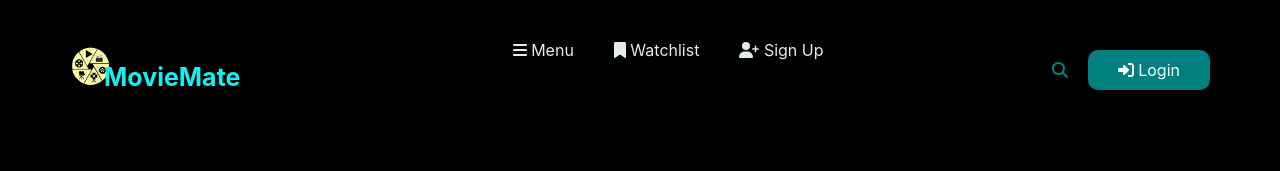
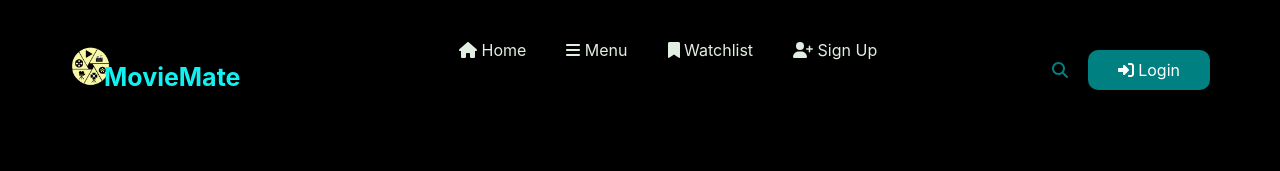
Before and after one commit to MohammadHamzaMushtaqhashmi/Final-Year-Project, a React (Create React App) app in the folder client/: page / in a window 1280 px wide. Shown: the top 171 px of the page. Built offline with nearby package versions, Linux system fonts and the light colour scheme; no server answers.

Commit message:
adjust search pge

```diff
--- a/client/src/CSS/searchpage.css
+++ b/client/src/CSS/searchpage.css
@@ -17,9 +17,10 @@
     max-width: 100%;
   }
   .search-input {
-    width: 80%;
+    width: 50%;
+    margin-left: 250px;
+    margin-top: 50px;
     padding: 12px 20px;
-    margin: 8px 0;
     box-sizing: border-box;
     border: 2px solid #ccc;
     border-radius: 4px;
--- a/client/src/Components/Header.js
+++ b/client/src/Components/Header.js
@@ -1,3 +1,82 @@
+// In Header.js
+import React, { useState } from 'react';
+import '../CSS/header.css';
+import { FontAwesomeIcon } from '@fortawesome/react-fontawesome';
+import {
+  faBars,
+  faBookmark,
+  faSearch,
+  faUserPlus,
+  faSignInAlt,
+  faHome
+} from '@fortawesome/free-solid-svg-icons';
+import { Link, useNavigate } from 'react-router-dom';
+
+function Header() {
+  const [showSearchInput, setShowSearchInput] = useState(false);
+  const navigate = useNavigate();
+
+  const handleSearchIconClick = () => {
+    setShowSearchInput(!showSearchInput);
+    navigate('/SearchResults');
+  };
+
+  return (
+    <>
+      <header>
+        <div className="logo">
+          <img src="../images/MovieMate-icon.png" alt="logo" />
+          <h3>MovieMate</h3>
+        </div>
+        <div className="nav" id="small_menu">
+          <ul>
+            <li>
+              <Link to="/">
+              <FontAwesomeIcon icon={faHome} /> Home
+              </Link>
+            </li>
+            <li>
+              <a href="menu">
+                {' '}
+                <FontAwesomeIcon icon={faBars} /> Menu
+              </a>
+            </li>
+            <li>
+              <Link to="/WatchList">
+                {' '}
+                <FontAwesomeIcon icon={faBookmark} /> Watchlist
+              </Link>
+            </li>
+            <li>
+              <a href="#youtube">
+                {' '}
+                <FontAwesomeIcon icon={faUserPlus} /> Sign Up
+              </a>
+            </li>
+          </ul>
+        </div>
+        <div className="user">
+          <FontAwesomeIcon
+            icon={faSearch}
+            onClick={handleSearchIconClick}
+          />
+          {showSearchInput && (
+            <>
+              {/* Add your search input here */}
+            </>
+          )}
+          <a href="login">
+            <FontAwesomeIcon icon={faSignInAlt} /> Login
+          </a>
+        </div>
+      </header>
+    </>
+  );
+}
+
+export default Header;
+
+/*
 // In Header.js
 import React, { useState } from 'react';
 import '../CSS/header.css';
@@ -56,7 +135,7 @@ function Header() {
           />
           {showSearchInput && (
             <>
-              {/* Add your search input here */}
+
             </>
           )}
           <a href="login">
@@ -68,105 +147,4 @@ function Header() {
   );
 }
 
-export default Header;
-
-/*import React, { useState } from 'react';
-import '../CSS/header.css';
-import { FontAwesomeIcon } from '@fortawesome/react-fontawesome';
-import {
-  faBars,
-  faBookmark,
-  faSearch,
-  faUserPlus,
-  faSignInAlt,
-} from '@fortawesome/free-solid-svg-icons';
-import { Link, useNavigate } from 'react-router-dom';
-import SearchResults from './SearchResults';
-
-function Header() {
-  const [showSearchInput, setShowSearchInput] = useState(false);
-  const [searchQuery, setSearchQuery] = useState('');
-  const [searchResults, setSearchResults] = useState([]);
-  const navigate = useNavigate();
-
-  const handleSearchInputChange = (event) => {
-    setSearchQuery(event.target.value);
-  };
-
-  const handleSearchInputKeyPress = (event) => {
-    if (event.key === 'Enter') {
-      fetchSearchResults();
-    }
-  };
-
-  const fetchSearchResults = async () => {
-    const apiKey = '499d99db6ce23991d21afde0deede0f1';
-    const response = await fetch(
-      `https://api.themoviedb.org/3/search/movie?api_key=${apiKey}&query=${searchQuery}`
-    );
-    const data = await response.json();
-    setSearchResults(data.results);
-    navigate('/SearchResults');
-  };
-  const handleNavigation = () => {
-    setSearchResults([]);
-  };
-
-  return (
-    <>
-      <header>
-        <div className="logo">
-          <img src="../images/MovieMate-icon.png" alt="logo" />
-          <h3>MovieMate</h3>
-        </div>
-        <div className="nav" id="small_menu">
-          <ul>
-            <li>
-              <a href="menu">
-                {' '}
-                <FontAwesomeIcon icon={faBars} /> Menu
-              </a>
-            </li>
-            <li>
-              <Link to="/WatchList" onClick={handleNavigation}>
-                {' '}
-                <FontAwesomeIcon icon={faBookmark} /> Watchlist
-              </Link>
-            </li>
-            <li>
-              <a href="#youtube">
-                {' '}
-                <FontAwesomeIcon icon={faUserPlus} /> Sign Up
-              </a>
-            </li>
-          </ul>
-        </div>
-        <div className="user">
-          <FontAwesomeIcon
-            icon={faSearch}
-            onClick={() => setShowSearchInput(!showSearchInput)}
-          />
-          {showSearchInput && (
-            <>
-              <input
-                type="text"
-                onChange={handleSearchInputChange}
-                onKeyPress={handleSearchInputKeyPress}
-                value={searchQuery}
-              />
-              <button onClick={fetchSearchResults}>Search</button>
-            </>
-          )}
-          <a href="login">
-            <FontAwesomeIcon icon={faSignInAlt} /> Login
-          </a>
-        </div>
-      </header>
-      {searchResults.length > 0 && (
-        <SearchResults searchResults={searchResults} />
-      )}
-    </>
-  );
-}
-
 export default Header;*/
--- a/client/src/pages/Home.js
+++ b/client/src/pages/Home.js
@@ -4,9 +4,7 @@ import HeroSection from '../Components/HeroSection';
 import MoviesList from '../Components/MoviesList';
 import Footer from '../Components/Footer';
 
-require('react-dom');
-window.React2 = require('react');
-console.log(window.React1 === window.React2);
+
 
 
 function Home({addToWatchlist}) {
--- a/client/src/pages/SearchResultsPage.js
+++ b/client/src/pages/SearchResultsPage.js
@@ -1,3 +1,4 @@
+
 // In SearchResultsPage.js
 import React, { useState } from 'react';
 import Header from '../Components/Header';
@@ -38,7 +39,7 @@ function SearchResultsPage({ addToWatchlist }) {
         onKeyPress={handleSearchInputKeyPress}
         value={searchQuery}
       />
-      <button onClick={fetchSearchResults}>Search</button>
+
       {searchResults.length > 0 && (
         <>
           <h2>Search Results</h2>
@@ -51,122 +52,3 @@ function SearchResultsPage({ addToWatchlist }) {
 }
 
 export default SearchResultsPage;
-/*
-// In SearchResultsPage.js
-import React, { useState } from 'react';
-import Header from '../Components/Header';
-import SearchResults from '../Components/SearchResults';
-import Footer from '../Components/Footer';
-
-function SearchResultsPage({ addToWatchlist }) {
-  const [searchQuery, setSearchQuery] = useState('');
-  const [searchResults, setSearchResults] = useState([]);
-
-  const handleSearchInputChange = (event) => {
-    setSearchQuery(event.target.value);
-  };
-
-  const handleSearchInputKeyPress = (event) => {
-    if (event.key === 'Enter') {
-      fetchSearchResults();
-    }
-  };
-
-  const fetchSearchResults = async () => {
-    const apiKey = '499d99db6ce23991d21afde0deede0f1';
-    const response = await fetch(
-      `https://api.themoviedb.org/3/search/movie?api_key=${apiKey}&query=${searchQuery}`
-    );
-    const data = await response.json();
-    setSearchResults(data.results);
-  };
-
-  return (
-    <>
-      <Header />
-      <input
-        className="search-input"
-        type="text"
-        onChange={handleSearchInputChange}
-        onKeyPress={handleSearchInputKeyPress}
-        value={searchQuery}
-      />
-      <button onClick={fetchSearchResults}>Search</button>
-      {searchResults.length > 0 && (
-        <>
-          <h2>Search Results</h2>
-          <SearchResults searchResults={searchResults} addToWatchlist={addToWatchlist} />
-        </>
-      )}
-      <Footer />
-    </>
-  );
-}
-
-export default SearchResultsPage;*/
-/*
-// In SearchResultsPage.js
-import React, { useState } from 'react';
-import Header from '../Components/Header';
-import SearchResults from '../Components/SearchResults';
-import Footer from '../Components/Footer';
-
-function SearchResultsPage({ addToWatchlist }) {
-  const [searchQuery, setSearchQuery] = useState('');
-  const [searchResults, setSearchResults] = useState([]);
-
-  const handleSearchInputChange = (event) => {
-    setSearchQuery(event.target.value);
-  };
-
-  const handleSearchInputKeyPress = (event) => {
-    if (event.key === 'Enter') {
-      fetchSearchResults();
-    }
-  };
-
-  const fetchSearchResults = async () => {
-    const apiKey = '499d99db6ce23991d21afde0deede0f1';
-    const response = await fetch(
-      `https://api.themoviedb.org/3/search/movie?api_key=${apiKey}&query=${searchQuery}`
-    );
-    const data = await response.json();
-    setSearchResults(data.results);
-  };
-
-  return (
-    <>
-      <Header />
-      <input
-        type="text"
-        onChange={handleSearchInputChange}
-        onKeyPress={handleSearchInputKeyPress}
-        value={searchQuery}
-      />
-      <button onClick={fetchSearchResults}>Search</button>
-      <SearchResults searchResults={searchResults} addToWatchlist={addToWatchlist} />
-      <Footer />
-    </>
-  );
-}
-
-export default SearchResultsPage;*/
-
-/*
-// In SearchResultsPage.js
-import React from 'react';
-import Header from '../Components/Header';
-import SearchResults from '../Components/SearchResults';
-import Footer from '../Components/Footer';
-
-function SearchResultsPage({ searchResults, addToWatchlist }) {
-  return (
-    <>
-      <Header />
-      <SearchResults searchResults={searchResults} addToWatchlist={addToWatchlist} />
-      <Footer />
-    </>
-  );
-}
-
-export default SearchResultsPage;*/
```
Also changed, not shown: client/src/index.css (line endings or trailing spaces), 1 other file (tests, documents, lock files or other folders).
